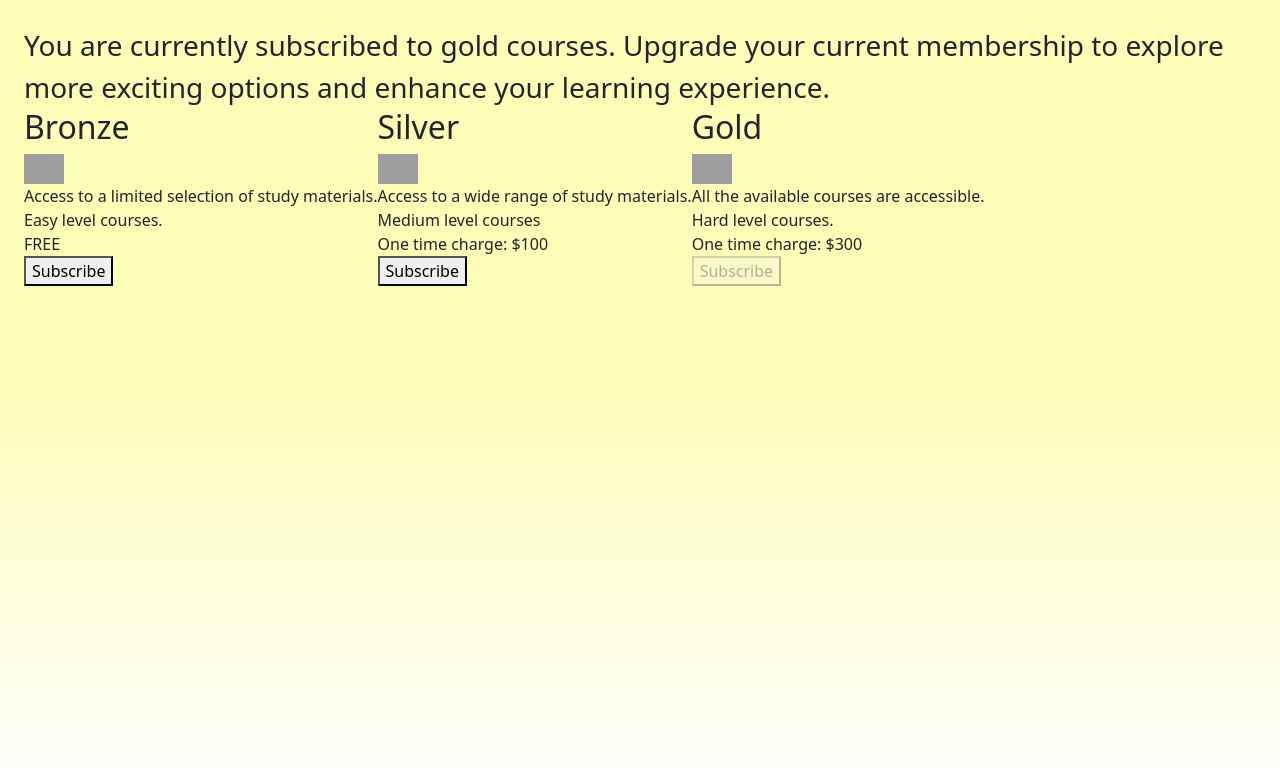
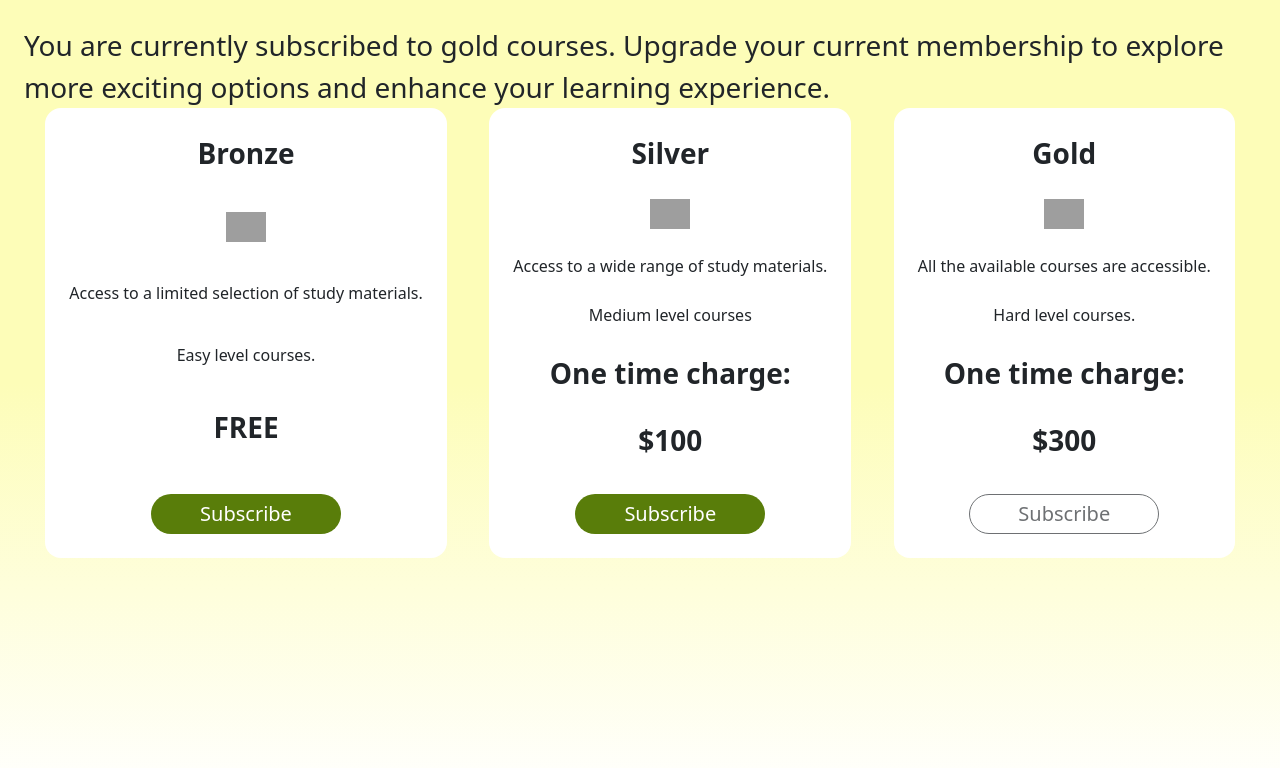
Before and after one commit to azhar9/COMP8347, a Django app: template onlinelearningapp/templates/change_membership.html in a window 1280 px wide. Shown: the top 768 px of the page. Run offline with Django 4.2, Linux system fonts and the light colour scheme; the template is opened without the code that fills it: values that come from a table or form of the project are taken from there, others are empty; data comes from the database, SQL or seed files in the repository; tables that the repository leaves empty hold one stand-in row (values such as "Sample post"); some libraries are stand-ins or nearby versions; grey boxes are pictures that could not be loaded.

Commit message:
fixed the css on the membership cards

```diff
--- /dev/null
+++ b/onlinelearningapp/static/css/membership.css
@@ -0,0 +1,7 @@
+.membership-option {
+    height: 450px;
+}
+
+.membership-star {
+    width: 40px;
+}
--- a/onlinelearningapp/static/css/style.css
+++ b/onlinelearningapp/static/css/style.css
@@ -11,7 +11,7 @@ a {
     text-decoration: none;
 }
 
-.form-background-white {
+.background-white {
   background: white !important;
 }
 
@@ -41,7 +41,3 @@ hr {
   margin-top: 20px; /* 3px margin on top */
   margin-bottom: 20px; /* 3px margin on bottom */
 }
-
-.membership-star {
-    width: 40px;
-}
--- a/onlinelearningapp/templates/change_membership.html
+++ b/onlinelearningapp/templates/change_membership.html
@@ -7,6 +7,7 @@
     <title>Register</title>
     {% bootstrap_css %}
     <link href="{% static 'css/style.css' %}" rel="stylesheet">
+    <link href="{% static 'css/membership.css' %}" rel="stylesheet">
 </head>
 <body class="p-4">
 <div class="fs-3">You are currently subscribed to {{ user_profile.membership.name }} courses. Upgrade your current
@@ -14,30 +15,32 @@
     explore more exciting options and enhance your learning experience.
 </div>
 
-<div class="d-flex flex-row">
-    <div class="membership-option" id="bronze">
-        <h2>Bronze</h2>
+<div class="d-flex flex-row justify-content-around">
+    <div class="membership-option background-white d-flex flex-column align-items-center p-4 rounded-4 justify-content-between" id="bronze">
+        <div class="fs-3 fw-bold">Bronze</div>
         <img src="{% static 'images/Bronze-Star.png' %}" class="membership-star">
         <div>Access to a limited selection of study materials.</div>
         <div>Easy level courses.</div>
-        <div>FREE</div>
-        <button type="button" id="bronze-button" onclick="selectMembership('Bronze')">Subscribe</button>
+        <div class="fs-3 fw-bold">FREE</div>
+        <button type="button" id="bronze-button" onclick="selectMembership('Bronze')" class="btn rounded-pill px-5 py-1 btn-color-primary mt-2 fs-5">Subscribe</button>
     </div>
-    <div class="membership-option" id="silver">
-        <h2>Silver</h2>
+    <div class="membership-option background-white d-flex flex-column align-items-center p-4 rounded-4 justify-content-between" id="silver">
+        <div class="fs-3 fw-bold">Silver</div>
         <img src="{% static 'images/Silver-Star.png' %}" class="membership-star">
         <div>Access to a wide range of study materials.</div>
         <div>Medium level courses</div>
-        <div>One time charge: $100</div>
-        <button type="button" id="silver-button" onclick="selectMembership('Silver')">Subscribe</button>
+        <div class="fs-3 fw-bold">One time charge:</div>
+        <div class="fs-3 fw-bold">$100</div>
+        <button type="button" id="silver-button" onclick="selectMembership('Silver')" class="btn rounded-pill px-5 py-1 btn-color-primary mt-2 fs-5">Subscribe</button>
     </div>
-    <div class="membership-option" id="gold">
-        <h2>Gold</h2>
+    <div class="membership-option background-white d-flex flex-column align-items-center p-4 rounded-4 justify-content-between" id="gold">
+        <div class="fs-3 fw-bold">Gold</div>
         <img src="{% static 'images/Gold-Star.png' %}" class="membership-star">
         <div>All the available courses are accessible.</div>
         <div>Hard level courses.</div>
-        <div>One time charge: $300</div>
-        <button type="button" id="gold-button" onclick="selectMembership('Gold')">Subscribe</button>
+        <div class="fs-3 fw-bold">One time charge:</div>
+        <div class="fs-3 fw-bold">$300</div>
+        <button type="button" id="gold-button" onclick="selectMembership('Gold')" class="btn rounded-pill px-5 py-1 btn-color-primary mt-2 fs-5">Subscribe</button>
     </div>
 </div>
 
--- a/onlinelearningapp/templates/login.html
+++ b/onlinelearningapp/templates/login.html
@@ -8,7 +8,7 @@
     <link href="{% static 'css/style.css' %}" rel="stylesheet">
 </head>
 <body class="w-100 d-flex justify-content-center align-items-center bb">
-<div class="w-50 p-5 form-background-white shadow d-flex flex-column rounded-3">
+<div class="w-50 p-5 background-white shadow d-flex flex-column rounded-3">
     <form method="post" class="m-3 d-flex flex-column align-items-center">
         {% csrf_token %}
         <input type="text" name="username" id="username" class="form-control form-control-lg shadow"
--- a/onlinelearningapp/templates/profile.html
+++ b/onlinelearningapp/templates/profile.html
@@ -9,7 +9,7 @@
     <link href="{% static 'css/style.css' %}" rel="stylesheet">
 </head>
 <body class="w-100 d-flex flex-column justify-content-center align-items-center">
-<div class="p-5 form-background-white shadow d-flex flex-column rounded-4 fw-bold" >
+<div class="p-5 background-white shadow d-flex flex-column rounded-4 fw-bold" >
     <ul>
         <p class="capitalize fs-3">User Name: {{ user_profile.user.username }}</p>
         <p class="capitalize fs-3">{{ user_profile.role }}</p>
--- a/onlinelearningapp/templates/register.html
+++ b/onlinelearningapp/templates/register.html
@@ -10,7 +10,7 @@
 </head>
 <body class="w-100 d-flex flex-column justify-content-center align-items-center">
 <img src="{% static 'images/Eduhub-4 2.png' %}" class="register-logo">
-<div class="w-50 p-5 form-background-white shadow rounded-3">
+<div class="w-50 p-5 background-white shadow rounded-3">
     <form method="post" class="m-3 d-flex flex-column align-items-center">
         {% csrf_token %}
         <input type="text" id="username" name="username" class="form-control form-control-lg shadow"
```
